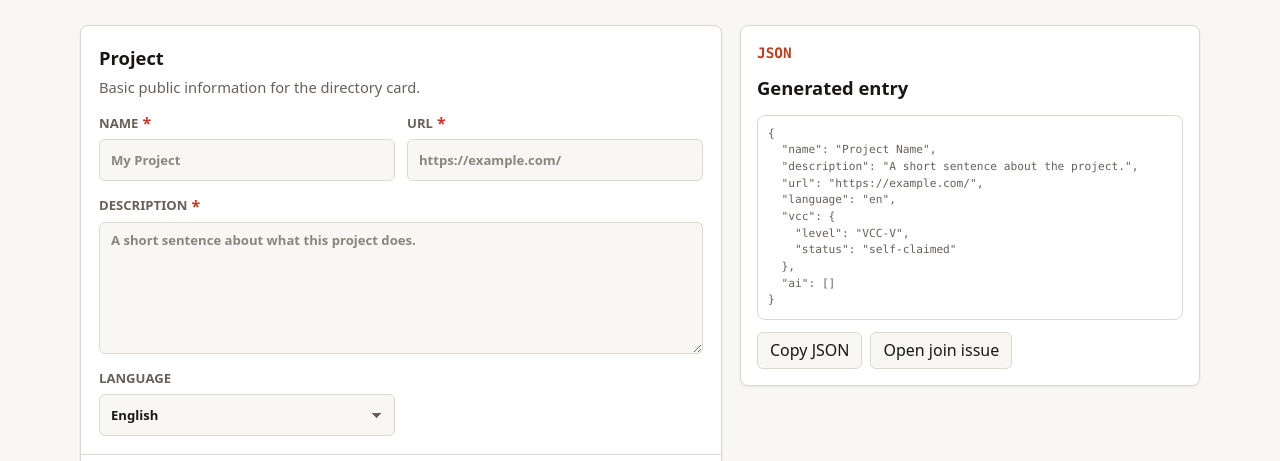
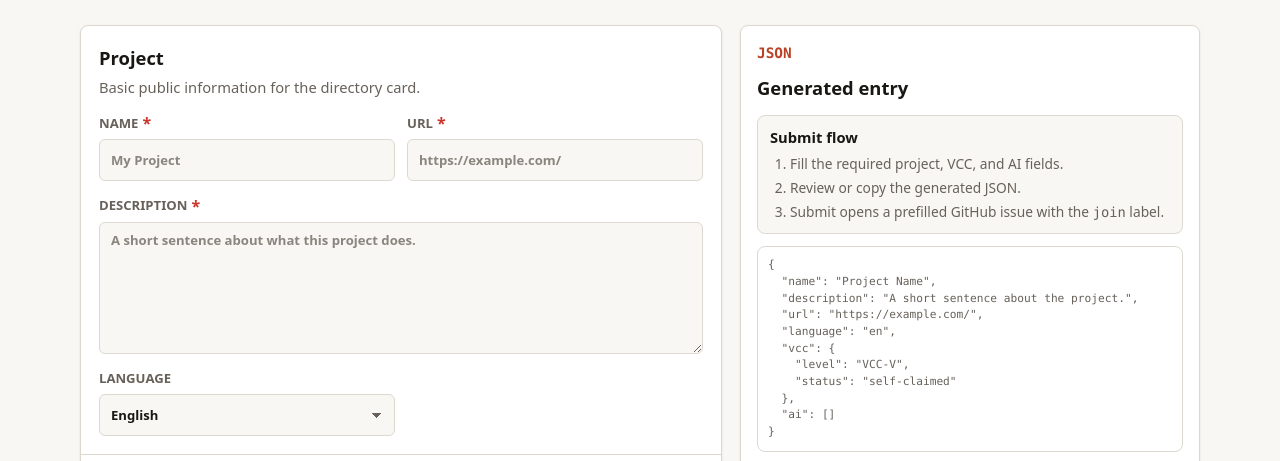
Before and after one commit to Loscy/vcc, a website: page join.html in a window 1280 px wide. Shown: the part 218-679 px from the top of the page. Drawn offline with Linux system fonts and the light colour scheme.

Commit message:
Update join submission flow

```diff
--- a/join.html
+++ b/join.html
@@ -13,11 +13,12 @@
         <a class="brand" href="./">Vibe Code Club</a>
         <div class="nav-links">
           <a href="./">Directory</a>
+          <a href="https://github.com/Loscy/vcc" target="_blank" rel="noopener">GitHub</a>
         </div>
       </nav>
       <section class="join-intro">
         <h1>Join VCC</h1>
-        <p>Fill the form, copy the generated JSON, then open a GitHub join issue to submit your project.</p>
+        <p>Fill the form, review the generated JSON, then submit a GitHub join issue.</p>
       </section>
     </header>
 
@@ -87,10 +88,18 @@
             <p class="eyebrow">json</p>
             <h2>Generated entry</h2>
           </div>
+          <div class="submit-flow">
+            <h3>Submit flow</h3>
+            <ol>
+              <li>Fill the required project, VCC, and AI fields.</li>
+              <li>Review or copy the generated JSON.</li>
+              <li>Submit opens a prefilled GitHub issue with the <code>join</code> label.</li>
+            </ol>
+          </div>
           <pre><code id="json-output"></code></pre>
           <div class="join-actions">
             <button id="copy-json" type="button">Copy JSON</button>
-            <button id="submit-issue" type="button">Open join issue</button>
+            <button id="submit-issue" type="button">Submit</button>
           </div>
         </aside>
       </section>
--- a/join.js
+++ b/join.js
@@ -1,4 +1,4 @@
-const githubJoinIssueUrl = "https://github.com/loscy/vcc/issues/new";
+const githubJoinIssueUrl = "https://github.com/Loscy/vcc/issues/new";
 
 const els = {
   form: document.querySelector("#join-form"),
@@ -307,8 +307,6 @@ els.copy.addEventListener("click", async () => {
 });
 
 els.submit.addEventListener("click", () => {
-  if (!validateEntry()) return;
-
   const body = [
     "Please add this project to Vibe Code Club.",
     "",
--- a/styles.css
+++ b/styles.css
@@ -960,6 +960,32 @@ code {
   top: 16px;
 }
 
+.submit-flow {
+  display: grid;
+  gap: 6px;
+  padding: 10px 12px;
+  border: 1px solid var(--line);
+  border-radius: 8px;
+  background: var(--bg);
+}
+
+.submit-flow h3 {
+  margin: 0;
+  font-size: 0.92rem;
+}
+
+.submit-flow ol {
+  margin: 0;
+  padding-left: 20px;
+  color: var(--muted);
+  font-size: 0.86rem;
+  line-height: 1.45;
+}
+
+.submit-flow li + li {
+  margin-top: 4px;
+}
+
 .json-panel pre {
   max-height: min(62vh, 620px);
 }
```
Also changed, not shown: index.html (+1 -0 lines).
